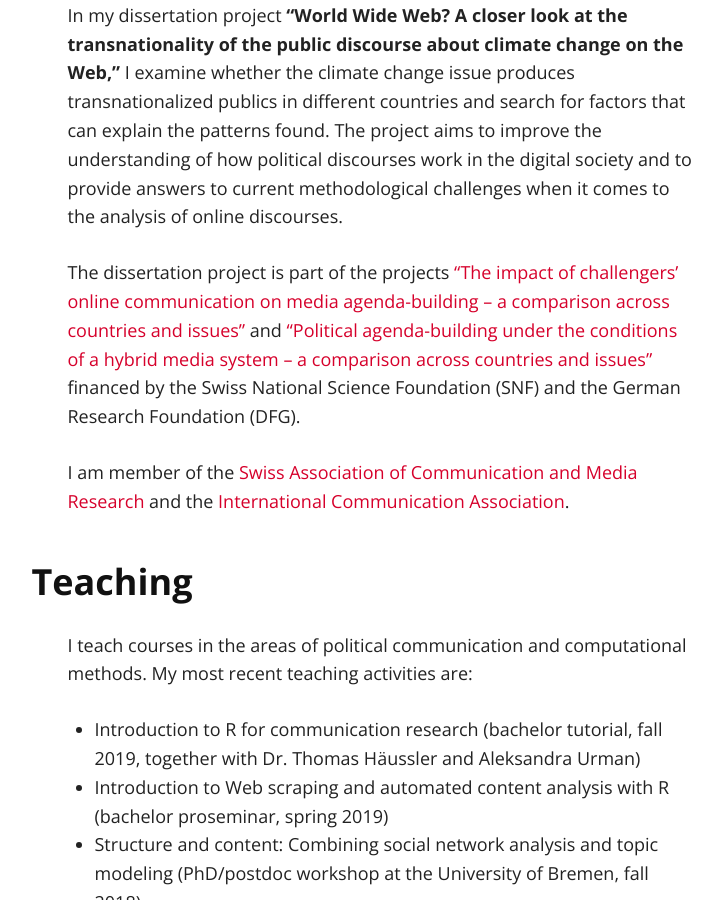
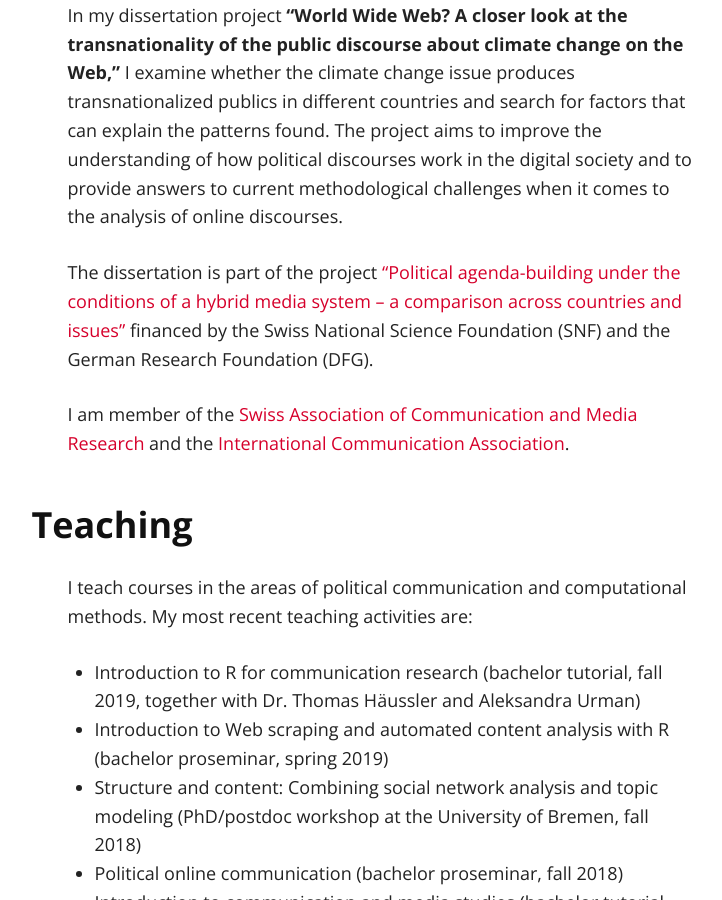
Before and after one commit to ureber/ureber.github.io, a Jekyll site: the page built from index.md, in a window 1280 px wide and 900 px high, scrolled down 1045 px. Shown: the whole window, without its empty margins (260-982 px from the left). Built offline with Jekyll 4.4.1, drawn with Linux system fonts in a browser that asks for light colours; our own code applies the rules of GitHub Pages for plain Markdown files.

Commit message:
Section on project changed

```diff
--- a/index.md
+++ b/index.md
@@ -16,7 +16,7 @@
 
 In my dissertation project **"World Wide Web? A closer look at the transnationality of the public discourse about climate change on the Web,"** I examine whether the climate change issue produces transnationalized publics in different countries and search for factors that can explain the patterns found. The project aims to improve the understanding of how political discourses work in the digital society and to provide answers to current methodological challenges when it comes to the analysis of online discourses.
 
-The dissertation project is part of the projects <a href="https://www.ikmb.unibe.ch/research/researchprojects/finished_research_projects/abgeschlossene_forschungsprojekte/the_impact_of_challengers_online_communication_on_media_agenda_building__a_comparison_across_countries_and_issues_2011_2014/index_eng.html" target="_blank">"The impact of challengers’ online communication on media agenda-building – a comparison across countries and issues"</a> and <a href="https://www.ikmb.unibe.ch/research/researchprojects/current_research_projects/current_research_projects/political_agenda_building_under_the_conditions_of_a_hybrid_media_system__a_comparison_across_countries_and_issues_2014_2017/index_eng.html" target="_blank">"Political agenda-building under the conditions of a hybrid media system – a comparison across countries and issues"</a> financed by the Swiss National Science Foundation (SNF) and the German Research Foundation (DFG).
+The dissertation is part of the project <a href="https://www.ikmb.unibe.ch/research/researchprojects/current_research_projects/current_research_projects/political_agenda_building_under_the_conditions_of_a_hybrid_media_system__a_comparison_across_countries_and_issues_2014_2017/index_eng.html" target="_blank">"Political agenda-building under the conditions of a hybrid media system – a comparison across countries and issues"</a> financed by the Swiss National Science Foundation (SNF) and the German Research Foundation (DFG).
 
 I am member of the <a href="https://sgkm.ch/en/" target="_blank">Swiss Association of Communication and Media Research</a> and the <a href="https://www.icahdq.org/" target="_blank">International Communication Association</a>.
 
```
